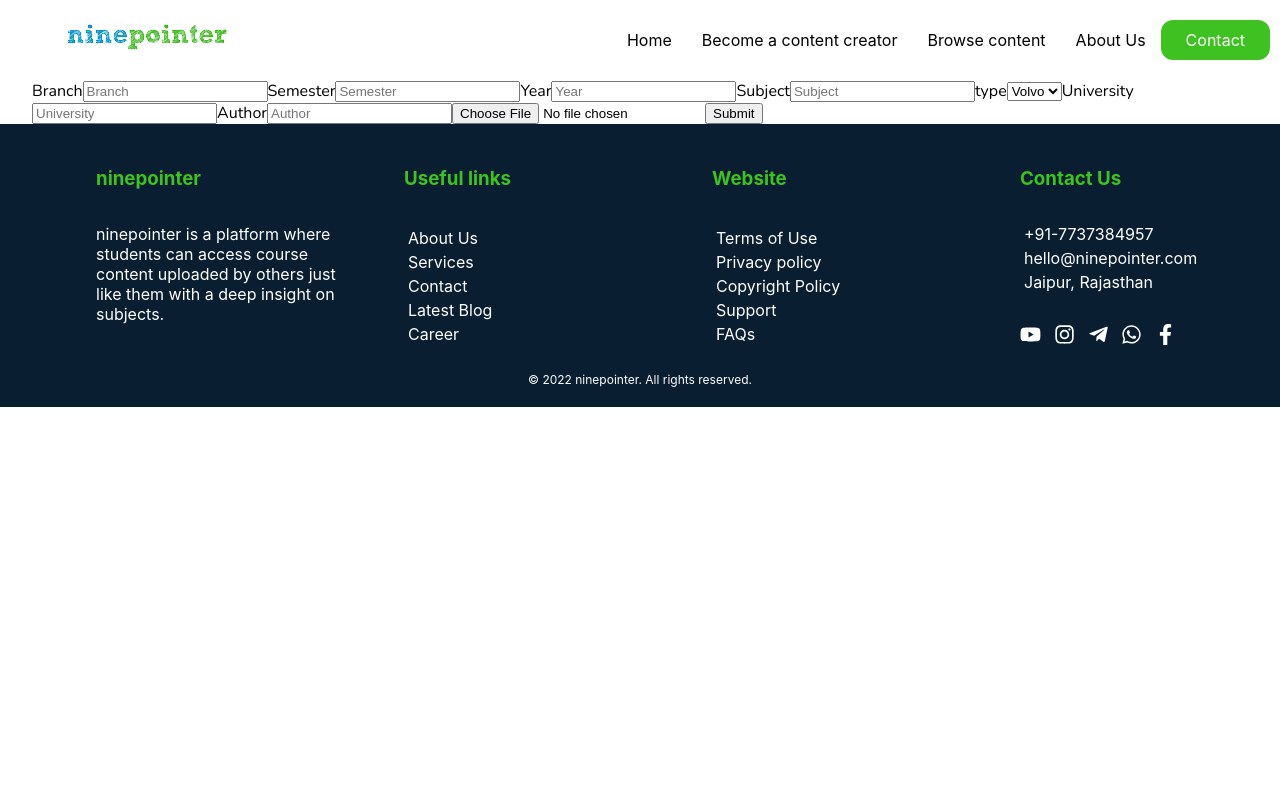
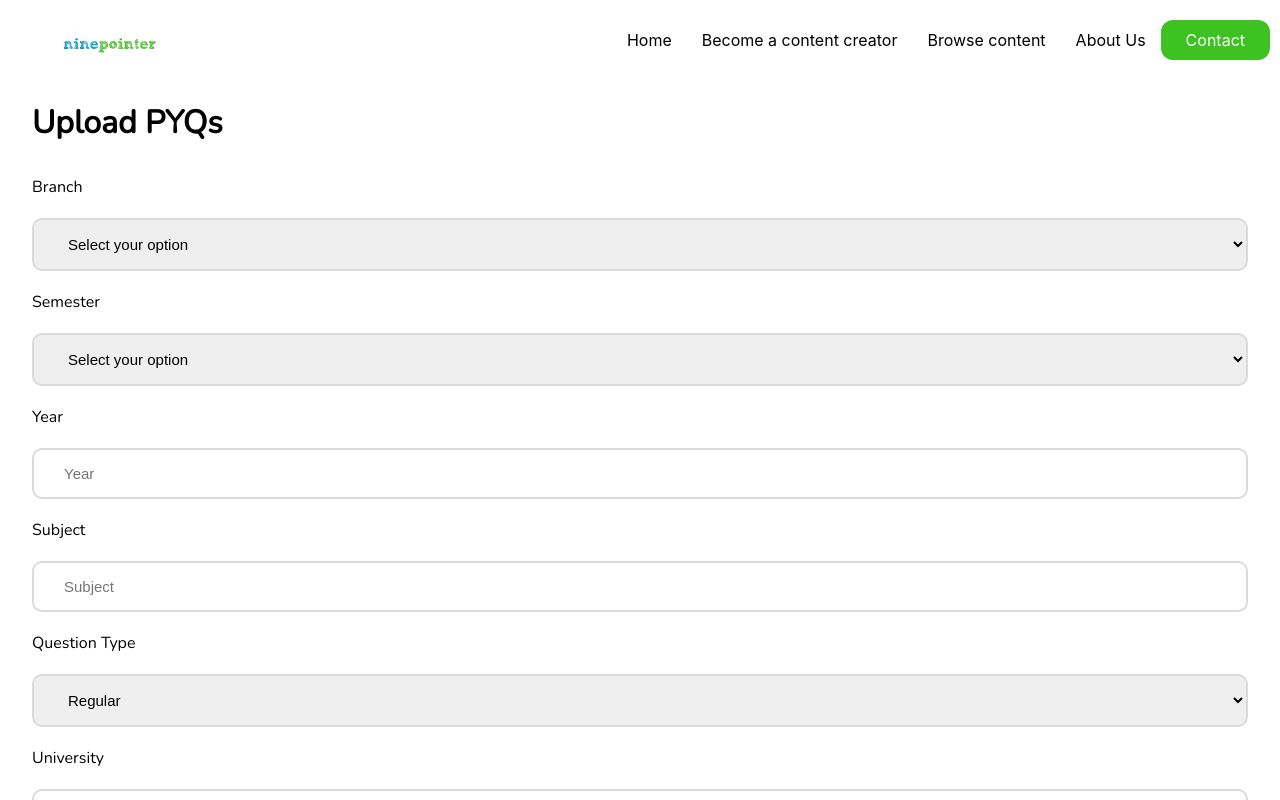
Before and after one commit to anshumansharma000/ninepointer, a Next.js app in the folder ninepointer/: page /upload-pyq in a window 1280 px wide. Shown: the top 800 px of the page. Built offline with nearby package versions, Linux system fonts and the light colour scheme.

Commit message:
api request to server

```diff
--- a/ninepointer/pages/upload-pyq.js
+++ b/ninepointer/pages/upload-pyq.js
@@ -1,5 +1,6 @@
 import { useState } from 'react';
 import axios from 'axios';
+import styles from '../styles/upload-pyq.module.scss';
 
 const uploadpyq = () => {
   const [formData, setFormData] = useState({
@@ -10,6 +11,8 @@ const uploadpyq = () => {
     subject: '',
     university: '',
     author: '',
+    type: '',
+    url: '',
     // file: '',
   });
 
@@ -30,14 +33,17 @@ const uploadpyq = () => {
     fd.append('branch', formData.branch);
     fd.append('semester', formData.semester);
     fd.append('year', formData.year);
+    fd.append('type', formData.type);
     fd.append('subject', formData.subject);
     fd.append('university', formData.university);
     fd.append('author', formData.author);
+    if (formData.url) fd.append('url', formData.url);
 
     console.log(fd);
 
     const response = await axios.post(
-      'http://localhost:8000/api/v1/engineering/pyq',
+      // 'http://localhost:8000/api/v1/engineering/pyq',
+      'https://ninepointer-staging.herokuapp.com/api/v1/engineering/pyq',
       fd,
       {
         headers: {
@@ -52,7 +58,7 @@ const uploadpyq = () => {
   };
 
   const handleChange = (e) => {
-    console.log(e);
+    // console.log(e);
     const value =
       e.target.type === 'checkbox' ? e.target.checked : e.target.value;
     const name = e.target.name;
@@ -65,30 +71,43 @@ const uploadpyq = () => {
   };
 
   return (
-    <div>
+    <div className={styles.container}>
+      <h1>Upload PYQs</h1>
       <form onSubmit={handleSubmit}>
         <section>
           <label htmlFor='branch'>Branch</label>
-          <input
-            type='text'
-            name='branch'
-            id='branch'
-            placeholder='Branch'
-            required={true}
-            value={formData.branch}
-            onChange={handleChange}
-          />
+          <select name='branch' id='branch' onChange={handleChange}>
+            <option value='' disabled selected>
+              Select your option
+            </option>
+            <option value='Common'>Common</option>
+            <option value='Computer Science'>Computer Science</option>
+            <option value='Electrical'>Electrical</option>
+            <option value='Electronics'>Electronics</option>
+            <option value='Chemical'>Chemical</option>
+            <option value='Civil'>Civil</option>
+            <option value='Mechanical'>Mechanical</option>
+            <option value='Textile'>Textile</option>
+            <option value='Ceramic'>Ceramic</option>
+            <option value='Biomedical'>Biomedical</option>
+            <option value='Metallurgy'>Metallurgy</option>
+            <option value='Metallurgy'>Others</option>
+          </select>
 
           <label htmlFor='semester'>Semester</label>
-          <input
-            type='text'
-            name='semester'
-            id='semester'
-            placeholder='Semester'
-            required={true}
-            value={formData.semester}
-            onChange={handleChange}
-          />
+          <select name='semester' id='semester' onChange={handleChange}>
+            <option value='' disabled selected>
+              Select your option
+            </option>
+            <option value='1'>1</option>
+            <option value='2'>2</option>
+            <option value='3'>3</option>
+            <option value='4'>4</option>
+            <option value='5'>5</option>
+            <option value='6'>6</option>
+            <option value='7'>7</option>
+            <option value='8'>8</option>
+          </select>
 
           <label htmlFor='year'>Year</label>
           <input
@@ -110,13 +129,12 @@ const uploadpyq = () => {
             value={formData.subject}
             onChange={handleChange}
           />
-          <label htmlFor='type'>type</label>
-          <select>
-            <option value='Ford'>Ford</option>
-            <option value='Volvo' selected>
-              Volvo
-            </option>
-            <option value='Fiat'>Fiat</option>
+          <label htmlFor='type'>Question Type</label>
+          <select name='type' onChange={handleChange}>
+            <option value='Regular'>Regular</option>
+            <option value='Back'>Back</option>
+            <option value='Both'>Both</option>
+            <option value='Others'>Others</option>
           </select>
           <label htmlFor='university'>University</label>
           <input
@@ -154,6 +172,14 @@ const uploadpyq = () => {
             value={formData.branch}
             onChange={handleChange}
           /> */}
+          <input
+            type='url'
+            name='url'
+            id='url'
+            placeholder='Add link to file'
+            value={formData.url}
+            onChange={handleChange}
+          />
           <input type='submit' />
         </section>
       </form>
--- a/ninepointer/styles/Navbar.module.css
+++ b/ninepointer/styles/Navbar.module.css
@@ -59,6 +59,11 @@
     color: #3EC221;
 }
 
+.nav .logo{
+    width: 150px;
+    height: 90px;
+}
+
 .nav .logo img{
     padding-left: 48px;
     width: 100%;
--- /dev/null
+++ b/ninepointer/styles/pyq.module.scss
@@ -0,0 +1,17 @@
+.container{
+    label{
+        margin: 10px 0px;
+    }
+    section{
+        display: flex;
+        flex-direction: column;
+
+        input, select{
+            padding: 15px 30px;
+            margin: 10px 0px;
+            font-size: 15px;
+            border: solid 2px rgb(219,219,219);
+            border-radius: 10px;
+        }
+    }
+}
--- /dev/null
+++ b/ninepointer/styles/upload-pyq.module.scss
@@ -0,0 +1,24 @@
+.container{
+    display: flex;
+    flex-direction: column;
+
+    form{
+        display: flex;
+        flex-direction: column;
+        label{
+            margin: 10px 0px;
+        }
+        section{
+            display: flex;
+            flex-direction: column;
+
+            input, select{
+                padding: 15px 30px;
+                margin: 10px 0px;
+                font-size: 15px;
+                border: solid 2px rgb(219,219,219);
+                border-radius: 10px;
+            }
+        }
+    }
+}
```
Also changed, not shown: ninepointer/pages/pyq.js (added, +97 -0 lines).
